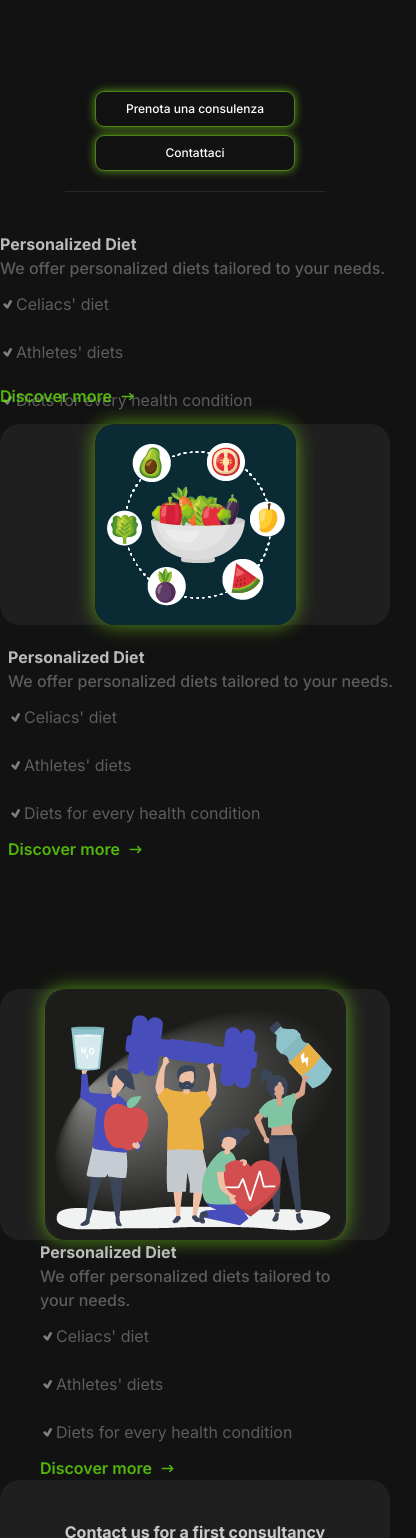
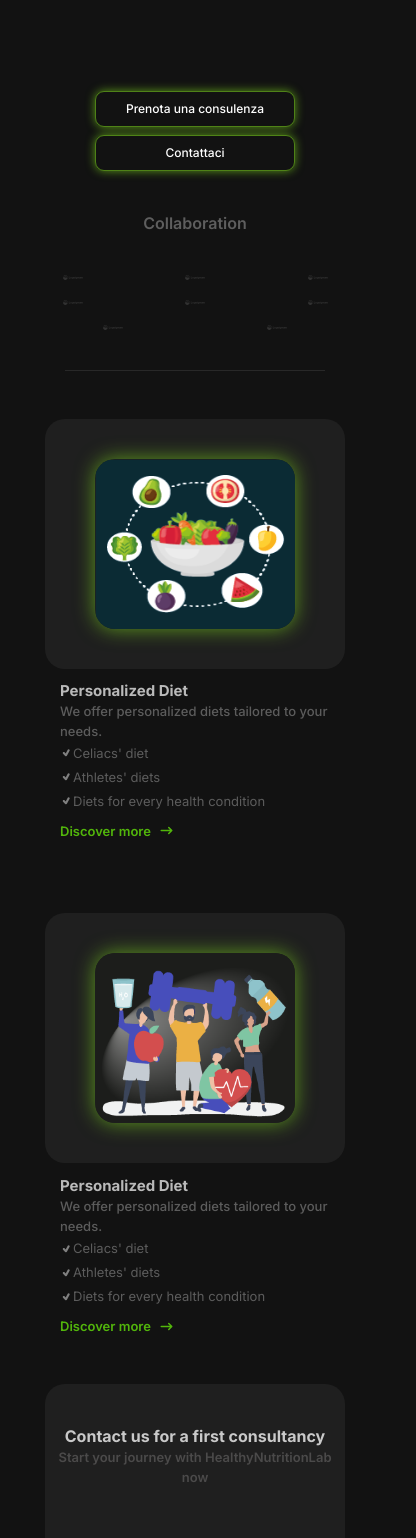
Before and after one commit to Federico-Poggi/HealthyNutritionLab, a React (Vite) app in the folder healty-nutrition-lab/: page / in a window 390 px wide. Shown: the part 462-2000 px from the top of the page, 416 px wide, since content can reach past the window. Built offline with nearby package versions, Linux system fonts and the light colour scheme.

Commit message:
Home finita da sistemare responsive Footer

```diff
--- a/healty-nutrition-lab/src/App.css
+++ b/healty-nutrition-lab/src/App.css
@@ -165,6 +165,7 @@
 
 .title-card{
     font-weight:700;
+    color: #C4C4C4;
 }
 
 #contact-space{
--- a/healty-nutrition-lab/src/component/ArticlesHome.tsx
+++ b/healty-nutrition-lab/src/component/ArticlesHome.tsx
@@ -10,7 +10,7 @@ export function ArticlesHome() {
                 <p>
                     Read about nutrition from our articles section
                 </p>
-                <div className={"flex w-2/3 mx-auto justify-evenly mt-16"}>
+                <div className={"flex phone:flex-col desktop:w-2/3 tablet:w-full mx-auto justify-evenly mt-16"}>
                     <CardArticleHome/>
                     <CardArticleHome/>
                     <CardArticleHome/>
--- a/healty-nutrition-lab/src/component/Collab.tsx
+++ b/healty-nutrition-lab/src/component/Collab.tsx
@@ -2,8 +2,8 @@ import logo from "../assets/LogoIpsum.svg";
 function Collab(){
     return(
 
-        <div className={"flex items-center  px-10 phone:hidden"}>
-            <img id={"logoipsum"} src={logo} className={"m-0 desktop:w-[150px] phone:w-[20px] tablet:w-[100px] opacity-50 mb-5"}/>
+        <div className={"flex items-center px-10 "}>
+            <img id={"logoipsum"} src={logo} className={"m-0 desktop:w-[150px] phone:w-[20px] tablet:w-[100px] phone:w-[100px] opacity-50 mb-5"}/>
         </div>
 
     )
--- a/healty-nutrition-lab/src/component/CollabSec.tsx
+++ b/healty-nutrition-lab/src/component/CollabSec.tsx
@@ -4,7 +4,7 @@ function CollabSec() {
     return (
         <>
             <div id = {"collaboration"}
-                 className = {"flex flex-col justify-center text-[#5E5E5E] desktop:text-[20px] items-center mt-10 max-w-[100vw] phone:hidden"}>
+                 className = {"flex flex-col justify-center text-[#5E5E5E] desktop:text-[20px] items-center mt-10 max-w-[100vw] "}>
                 <h3>Collaboration</h3>
                 <div className = {"mt-10 desktop:w-7/12 tablet:w-8/12 flex flex-wrap justify-evenly"}>
                     <Collab/>
--- a/healty-nutrition-lab/src/component/ContactUs.tsx
+++ b/healty-nutrition-lab/src/component/ContactUs.tsx
@@ -3,21 +3,21 @@ import { GiLifeBar } from "react-icons/gi";
 export function ContactUs() {
     return (
         <>
-            <div className = {"desktop:w-1/2 bg-[#1F1F1F] desktop:h-full tablet:h-[250px] flex flex-col items-center mx-auto rounded-[20px]"}>
+            <div className = {"desktop:w-1/2 bg-[#1F1F1F] desktop:h-full tablet:h-[250px] phone:w-[300px] phone:h-[400px] flex flex-col items-center mx-auto rounded-[20px] phone:mt-10"}>
                 <div className = {"text-center"}>
                     <h2 id = {"contact-space"} className = {"desktop:text-[30px] pt-10"}>Contact us for a first
                                                                                          consultancy</h2>
-                    <p className = {"contact-us desktop:text-[15px]"}>Start your journey with HealthyNutritionLab
+                    <p className = {"contact-us desktop:text-[15px] phone:text-[13px]"}>Start your journey with HealthyNutritionLab
                                                                       now</p>
                 </div>
-                <div className = {"flex desktop:my-10 tablet:my-7"}>
+                <div className = {"flex desktop:my-10 tablet:my-7 phone:h-1/2 items-center"}>
                     <div className = {"flex flex-col items-center mx-10"}>
                         <FaUserDoctor size = {25} className = {"icon-section"}/>
-                        <p className = {"contact-p desktop:text-[12px] tablet:text-[11px]"}>Certificated Doctor</p>
+                        <p className = {"contact-p desktop:text-[12px] tablet:text-[11px] phone:text-[12px] phone:text-center"}>Certificated Doctor</p>
                     </div>
                     <div className = {"flex flex-col items-center mx-10"}>
                         <GiLifeBar size = {25} className = {"icon-section"}/>
-                        <p className = {"contact-p desktop:text-[12px] tablet:text-[11px]"}>Better Lifestyle</p>
+                        <p className = {"contact-p desktop:text-[12px] tablet:text-[11px] phone:text-[12px] phone:text-center"}>Better Lifestyle</p>
                     </div>
 
                 </div>
--- a/healty-nutrition-lab/src/component/Layout.tsx
+++ b/healty-nutrition-lab/src/component/Layout.tsx
@@ -1,6 +1,6 @@
 import Nav from "./Nav.tsx";
 import {Outlet} from "react-router-dom";
-import {Footer} from "./Footer.tsx";
+/*import {Footer} from "./Footer.tsx";*/
 
 function Layout() {
     return (
@@ -10,8 +10,8 @@ function Layout() {
             <main className={""}>
                 <Outlet/>
             </main>
-            <hr className={"my-12 opacity-5"}/>
-            <Footer/>
+            {/*<hr className={"my-12 opacity-5"}/>
+            <Footer/>*/}
         </>
     )
 }
--- a/healty-nutrition-lab/src/component/SectionHomeService.tsx
+++ b/healty-nutrition-lab/src/component/SectionHomeService.tsx
@@ -5,8 +5,8 @@ import {HiArrowNarrowRight} from "react-icons/hi";
 export default function SectionHomeService() {
     return (
 
-        <div className = {"desktop:flex justify-center mt-10 gap-4"}>
-            <div className = {"desktop:w-[500px] tablet:hidden relative"}>
+        <div className = {"desktop:flex justify-center tablet:mt-10 desktop:mt-10 phone:mt-12 gap-4"}>
+            <div className = {"desktop:w-[500px] tablet:hidden phone:hidden relative"}>
                 <div id = {"offers-section-home"}>
                     <h2 className = {"desktop:text-[30px] tablet: phone:"}>Personalized Diet</h2>
                     <p className = {"desktop:text-[15px] tablet: phone:"}>We offer personalized diets tailored to your
@@ -32,31 +32,31 @@ export default function SectionHomeService() {
 
 
             <div id = {"img-container-home"}
-                 className = {"desktop:w-[500px] desktop:h-[400px] tablet:w-[400px] tablet:h-[300px] tablet:mx-auto bg-[#1F1F1F] flex justify-center items-center"}>
+                 className = {"desktop:w-[500px] desktop:h-[400px] tablet:w-[400px] tablet:h-[300px] phone:w-[300px] phone:h-[250px] phone:mx-auto tablet:mx-auto bg-[#1F1F1F] flex justify-center items-center"}>
                 <img id = {"img-sport"}
                      src = {sportImg}
                      alt = {"sportImg"}
-                     className = {"desktop:w-[300px] desktop:h-[250px] tablet: tablet:"}/>
+                     className = {"desktop:w-[300px] desktop:h-[250px] phone:w-[200px] phone:h-[170px]"}/>
             </div>
-            <div className = {"desktop:hidden tablet:flex flex-col w-[400px] mx-auto mt-5 pl-2 "}>
+            <div className = {"desktop:hidden tablet:flex flex-col w-[400px] phone:w-[350px] phone:mt-3 mx-auto phone:px-10 phone:leading-5 mt-5 pl-2 "}>
                 <div id = {"offers-section-home"}>
-                    <h2 className = {"desktop:text-[30px] tablet: phone:"}>Personalized Diet</h2>
-                    <p className = {"desktop:text-[15px] tablet: phone:"}>We offer personalized diets tailored to your
+                    <h2 className = {"desktop:text-[30px] tablet: phone:text-[15px]"}>Personalized Diet</h2>
+                    <p className = {"desktop:text-[15px] tablet: phone:text-[13px]"}>We offer personalized diets tailored to your
                                                                           needs.</p>
                 </div>
-                <ul>
-                    <li className = {"list-offers flex items-center desktop:text-[15px]"}><TiTick color = {"gray"}/>Celiacs'
+                <ul className={"phone:text-[13px]"}>
+                    <li className = {"list-offers flex items-center desktop:text-[15px] phone:leading-6"}><TiTick color = {"gray"}/>Celiacs'
                                                                                                                     diet
                     </li>
-                    <li className = {"list-offers flex items-center desktop:text-[15px]"}>
+                    <li className = {"list-offers flex items-center desktop:text-[15px] phone:leading-6"}>
                         <TiTick color = {"gray"}/> Athletes' diets
                     </li>
-                    <li className = {"list-offers flex items-center desktop:text-[15px]"}>
+                    <li className = {"list-offers flex items-center desktop:text-[15px] phone:leading-6"}>
                         <TiTick color = {"gray"}/> Diets for every health condition
                     </li>
                 </ul>
                 <p id = {"discover-more"}
-                   className = {" bottom-4 desktop:text-[13px] flex items-center"}>Discover
+                   className = {" bottom-4 desktop:text-[13px] phone:text-[13px] flex items-center phone:leading-9"}>Discover
                                                                                            more<HiArrowNarrowRight
                         className = {"mx-2"}
                         size = {15}/></p>
--- a/healty-nutrition-lab/src/component/SectionTrainingHome.tsx
+++ b/healty-nutrition-lab/src/component/SectionTrainingHome.tsx
@@ -4,30 +4,30 @@ import sportImg from "../assets/Sport.png";
 
 export function SectionTrainingHome() {
     return (
-        <div className = {"desktop:flex justify-center mt-32 gap-4"}>
+        <div className = {"desktop:flex justify-center desktop:mt-32 tablet:mt-32 phone:mt-16 gap-4"}>
             <div id = {"img-container-home"}
-                 className = {"desktop:w-[500px] desktop:h-[400px] tablet:w-[400px] tablet:mx-auto tablet:h-[300px] bg-[#1F1F1F] flex justify-center items-center"}>
-                <img id = {"img-sport"} src = {sportImg} alt = {"sportImg"} className = {"desktop:w-[300px] desktop:h-[250px] tablet:w-[220px] tablet:h-[200px]"}/>
+                 className = {"desktop:w-[500px] desktop:h-[400px] tablet:w-[400px] tablet:mx-auto tablet:h-[300px] phone:w-[300px] phone:h-[250px] phone:mx-auto bg-[#1F1F1F] flex justify-center items-center"}>
+                <img id = {"img-sport"} src = {sportImg} alt = {"sportImg"} className = {"desktop:w-[300px] desktop:h-[250px] tablet:w-[220px] tablet:h-[200px] phone:w-[200px] phone:h-[170px]"}/>
             </div>
-            <div className = {"tablet:mt-5 desktop:w-[500px] desktop:relative tablet:flex tablet:flex-col tablet:w-[500px] tablet:mx-auto px-10"}>
+            <div className = {"tablet:mt-5 desktop:w-[500px] desktop:relative tablet:flex tablet:flex-col tablet:w-[500px] tablet:mx-auto phone:w-[350px] phone:mt-3 phone:mx-auto px-10"}>
                 <div id = {"offers-section-home"} className={"tablet:pl-5"}>
-                    <h2 className = {"desktop:text-[30px] tablet: phone:"}>Personalized Diet</h2>
-                    <p className = {"desktop:text-[15px] tablet: phone:"}>We offer personalized diets tailored to your
+                    <h2 className = {"desktop:text-[30px] tablet: phone:text-[15px]"}>Personalized Diet</h2>
+                    <p className = {"desktop:text-[15px] phone:text-[13px] tablet: phone:"}>We offer personalized diets tailored to your
                                                                           needs.</p>
                 </div>
-                <ul className={"tablet:pl-5"}>
-                    <li className = {"list-offers flex items-center desktop:text-[15px]"}><TiTick color = {"gray"}/>Celiacs'
+                <ul className={"tablet:pl-5 phone:text-[13px]"}>
+                    <li className = {"list-offers flex items-center desktop:text-[15px] phone:leading-6"}><TiTick color = {"gray"}/>Celiacs'
                                                                                                                     diet
                     </li>
-                    <li className = {"list-offers flex items-center desktop:text-[15px]"}>
+                    <li className = {"list-offers flex items-center desktop:text-[15px] phone:leading-6"}>
                         <TiTick color = {"gray"}/> Athletes' diets
                     </li>
-                    <li className = {"list-offers flex items-center desktop:text-[15px]"}>
+                    <li className = {"list-offers flex items-center desktop:text-[15px] phone:leading-6"}>
                         <TiTick color = {"gray"}/> Diets for every health condition
                     </li>
                 </ul>
                 <p id = {"discover-more"}
-                   className = {"tablet:pl-5 desktop:absolute bottom-4 desktop:text-[13px] flex items-center"}>Discover
+                   className = {"tablet:pl-5 desktop:absolute bottom-4 desktop:text-[13px] phone:text-[13px] flex items-center phone:leading-9"}>Discover
                                                                                            more<HiArrowNarrowRight
                         className = {"mx-2"}
                         size = {15}/></p>
```
Also changed, not shown: healty-nutrition-lab/src/component/CardArticleHome.tsx (+8 -5 lines), healty-nutrition-lab/src/component/Footer.tsx (+10 -10 lines).
